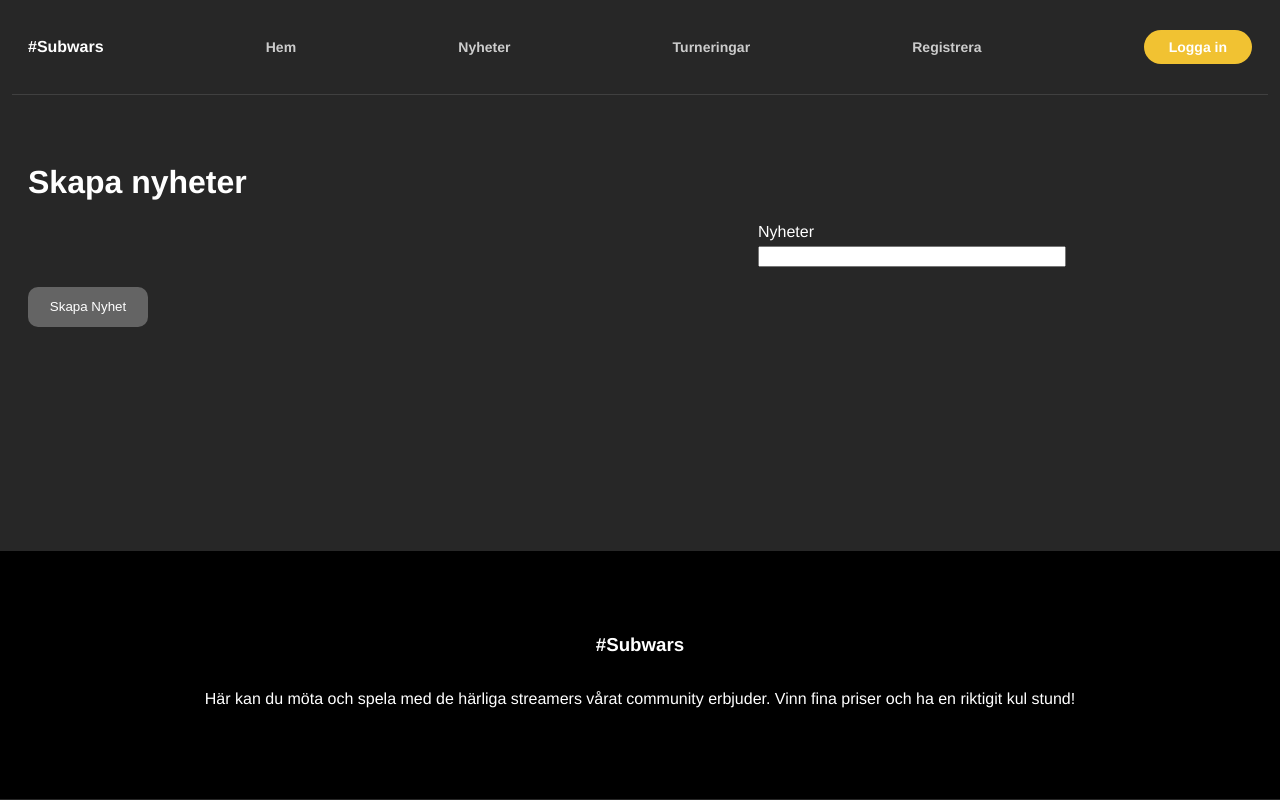
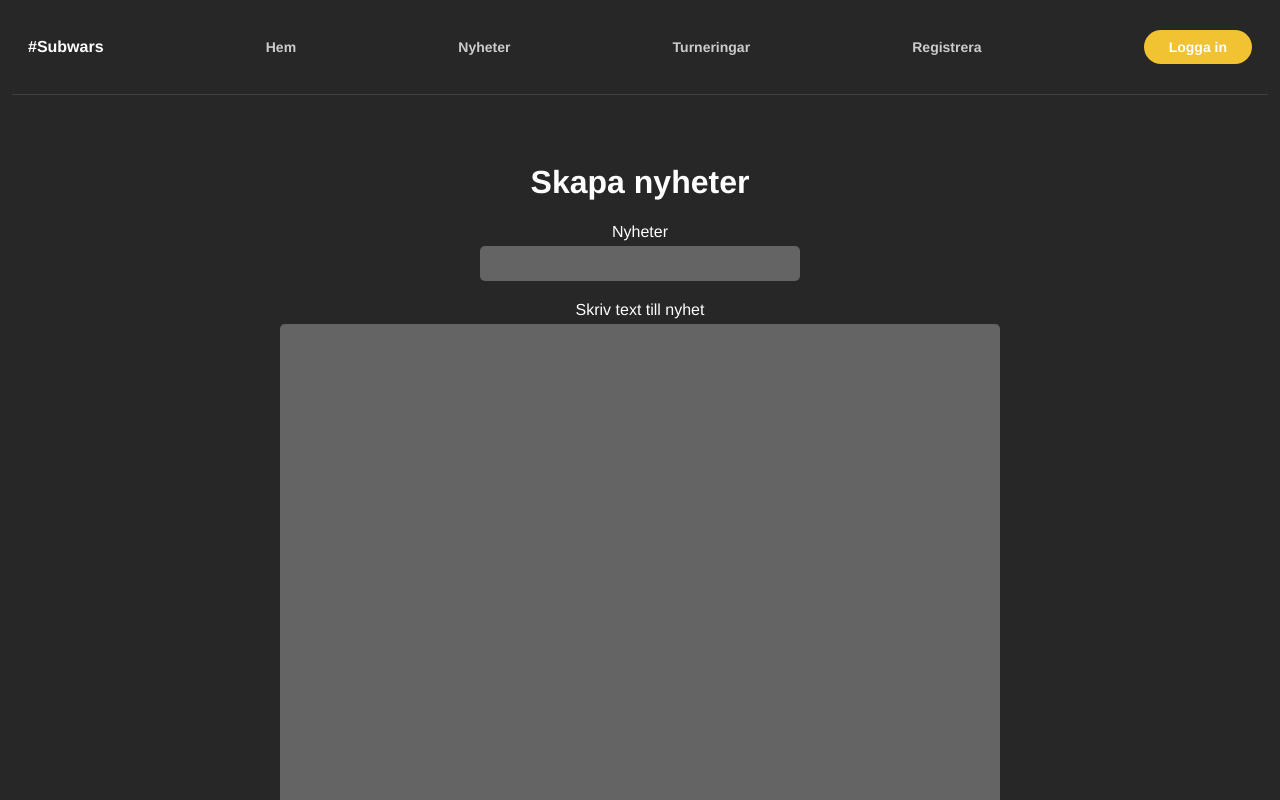
Before and after one commit to william-kakela/Subwars, a Vue app: page /news-create in a window 1280 px wide. Shown: the top 800 px of the page. Built offline with nearby package versions, Linux system fonts and the light colour scheme.

Commit message:
fixed error handle when inlogged failed

```diff
--- a/src/views/HomeView.vue
+++ b/src/views/HomeView.vue
@@ -19,7 +19,7 @@
         </router-link>
       </div>
     </section>
-      {{user.permission}}
+
 
   </div>
 </template>
@@ -96,18 +96,17 @@ export default {
 }
 
 .box a {
-  text-decoration: none;
-  font-size: 2rem;
+   text-decoration: none;
+  font-size: 1.5rem;
   color: white;
+  font-weight: 900;
+  text-transform: uppercase;
+  letter-spacing: 0.2rem;
+  z-index: 50;
 }
 
 .box a:hover {
-  background-image: linear-gradient(
-    to right,
-    #000,
-    #000 50%,
-    #f1c232 50%
-  );
+  background-image: linear-gradient(to right, #000, #000 50%, #f1c232 50%);
   background-size: 200% 100%;
   background-position: -100%;
   -webkit-background-clip: text;
--- a/src/views/LoginView.vue
+++ b/src/views/LoginView.vue
@@ -4,6 +4,9 @@
     <form @submit.prevent="login">
       <div class="input-wrapper">
         <label for="email">E-postadress</label>
+          <div v-if="error" class="alert alert-danger" role="alert">
+          {{error}}
+        </div>
         <input
           type="email"
           id="email"
@@ -38,6 +41,7 @@ export default {
     return {
       email: "",
       password: "",
+      error: '',
     };
   },
 
@@ -66,26 +70,10 @@ export default {
              this.$router.push("/");
           });
         })
-        .catch((error) => {
-          console.log(error);
+        .catch(() => {
+          this.error = 'Fel användarnamn eller lösenord, vänlig försök igen';
         });
     },
-
-    //async conectionLogin() {
-    //const getAuth = getAuth
-    //const userAuthLoggedin = new userAuthLoggedin();
-    //const users = await getAuth(getAuth, userAuthLoggedin);
-    //const user = users.user;
-    //const q = query(collection(db, "users"), where("uid", "==", user.uid));
-    //const docs = await getDocs(q);
-    //if(docs.docs.length === 0) {
-    //await addDoc(collection(db,"users"), {
-    //uid: user.uid,
-    //name: user.username,
-    //email: user.email
-    //});
-    //}
-    //}
   },
 };
 </script>
--- a/src/views/NewsCreateView.vue
+++ b/src/views/NewsCreateView.vue
@@ -6,6 +6,11 @@
       <label for="news">Nyheter</label>
       <input type="text" id="news" v-model="newsLetter" />
       </div>
+       <div class="input-wrapper-create-newstext">
+      <label for="news-text">Skriv text till nyhet</label>
+      <textarea type="text" id="news-text" v-model="newsText" />
+      </div>
+
       <button type="submit" class="button-create-news">Skapa Nyhet</button>
     </form>
   </div>
@@ -21,6 +26,7 @@ export default {
   data() {
     return {
       newsLetter: "",
+      newsText: '',
     };
   },
 
@@ -29,9 +35,12 @@ export default {
       try {
         const docRef = await addDoc(collection(db, "news"), {
           newsLetter: this.newsLetter,
+          newsText: this.newsText
         });
 
         console.log("Document written with ID: ", docRef.id);
+        this.newsLetter = '',
+        this.newsText = ''
       } catch (e) {
         console.error("Error adding document: ", e);
       }
@@ -45,16 +54,48 @@ export default {
 .news-create {
   background: #272727;
   color: white;
+  text-align: center;
 }
 
 .input-wrapper-create-news {
-	display: flex;
-	flex-direction: column;
-	gap: 5px;
+  display: flex;
+  flex-direction: column;
+  gap: 5px;
   padding-bottom: 20px;
-  margin-left: 730px;
-  width: 308px;
+  align-items: center;
 }
+
+.input-wrapper-create-news > input {
+  width: 300px;
+  background-color: #646464;
+  border: none;
+  padding: 10px;
+  border-radius: 5px;
+  color: white;
+}
+
+::placeholder {
+  color: white;
+}
+
+.input-wrapper-create-newstext {
+  display: flex;
+  flex-direction: column;
+  gap: 5px;
+  padding-bottom: 20px;
+  align-items: center;
+}
+
+.input-wrapper-create-newstext > textarea {
+  width: 700px;
+  height: 500px;
+  background-color: #646464;
+  border: none;
+  padding: 10px;
+  border-radius: 5px;
+  color: white;
+}
+
 
 .button-create-news {
    background: #646464;
@@ -63,6 +104,7 @@ export default {
    width: 120px;
    height: 40px;
    border: none;
+   cursor: pointer;
 }
 
 </style>
--- a/src/views/NewsView.vue
+++ b/src/views/NewsView.vue
@@ -14,18 +14,11 @@
           {{ news.newsLetter }}
           </h3>
           <p>
-            Lorem, ipsum dolor sit amet consectetur adipisicing elit. Repellat
-            dolor quod iusto a excepturi earum magnam aliquid saepe nisi neque
-            est rerum fugit beatae consequatur accusamus veritatis id, laborum
-            maxime totam minus laboriosam reprehenderit modi perferendis
-            adipisci. Sapiente error tenetur illo cumque cupiditate iure ratione
-            voluptates explicabo beatae porro a nesciunt nisi pariatur, quod
-            amet et dolore perspiciatis delectus inventore necessitatibus
-            corporis illum tempore minus animi. A officiis optio voluptates, hic
-            magnam velit quia aut excepturi aspernatur. Aperiam nisi nesciunt
-            reiciendis deserunt incidunt quisquam quae accusamus inventore fuga
+            {{news.newsText}}
           </p>
+
         </div>
+
       </article>
     </section>
   </div>
@@ -45,6 +38,7 @@ export default {
   data() {
     return {
       newsLetters: [],
+      newsText: [],
     };
   },
 
@@ -53,6 +47,7 @@ export default {
       const querySnapshot = await getDocs(collection(db, "news"));
       querySnapshot.forEach((doc) => {
         this.newsLetters.push(doc.data());
+        this.newsText.push(doc.data());
       });
     },
   },
--- a/src/views/RegisterView.vue
+++ b/src/views/RegisterView.vue
@@ -38,14 +38,14 @@
           v-model="user.username"
         />
       </div>
-      <div class="input-wrapper-register">
+     <!-- <div class="input-wrapper-register">
         <label for="permission">Behörighet</label>
-        <select name="permission" id="permission" v-model="user.permission">
+         <select name="permission" id="permission" v-model="user.permission">
           <option value="">Välj</option>
           <option value="USER">Användare</option>
           <option value="ADMIN">Admin</option>
         </select>
-      </div>
+      </div> -->
       <button type="submit" class="button-register">Registrera</button>
     </form>
   </div>
--- a/src/views/TournamentCreateView.vue
+++ b/src/views/TournamentCreateView.vue
@@ -44,22 +44,30 @@ export default {
 <style scoped>
 
 .tournament-create {
- background: #272727;
+  background: #272727;
   color: white;
-
-}
-
-input {
-  border-radius: 5%;
+  text-align: center;
 }
 
 .input-wrapper-create-tournament {
-	display: flex;
-	flex-direction: column;
-	gap: 5px;
+  display: flex;
+  flex-direction: column;
+  gap: 5px;
   padding-bottom: 20px;
-  width: 308px;
-  margin-left: 730px;
+  align-items: center;
+}
+
+.input-wrapper-create-tournament> input {
+  width: 300px;
+  background-color: #646464;
+  border: none;
+  padding: 10px;
+  border-radius: 5px;
+  color: white;
+}
+
+::placeholder {
+  color: white;
 }
 
 .button-tournament {
--- a/src/views/TournamentView.vue
+++ b/src/views/TournamentView.vue
@@ -3,10 +3,8 @@
 		<section>
 			<h3 class="title-text">{{ tournament.title }}</h3>
 			<p class="bread-text">
-				Lorem ipsum dolor sit amet, consectetur adipisicing elit. Ad amet
-				architecto consectetur debitis dicta dignissimos distinctio, dolor
-				doloremque doloribus, eius, enim et fuga fugiat id illum ipsa iste
-				itaque.
+				Välkommen till Subwars, Detta är en turnering för att skapa en roligt upplevelse och en chans på att vinna fantastiska priser.
+				Var god att läs igenom reglerna innan du anmäler dig till turneringen.
 			</p>
 		</section>
 
@@ -33,14 +31,9 @@
 		<section>
 			<h3 class="title-text">Regler</h3>
 			<p class="bread-text">
-				Lorem ipsum dolor sit amet, consectetur adipisicing elit. Accusantium
-				expedita iste maiores minima odio omnis quo ratione sequi? Alias animi
-				autem blanditiis, commodi dolor dolore harum odit quia similique
-				tempore. Aut cumque dignissimos dolores, fugit libero maiores, neque,
-				numquam odio quas recusandae tempora tenetur? Ab at commodi esse
-				explicabo odit ratione, sequi tenetur voluptates. Aperiam architecto in
-				ipsum molestias, nisi provident quae quod. Dolor doloribus ipsam
-				praesentium repudiandae temporibus. Architecto ea est impedit in.
+				Fusk är förbjudet! Vid FUSK = direkt bannad från alla deltaganden i subwars.
+				Rasism är totalt förbjudet.
+				Man spelar mr 16 där det vinnande laget går vidare och det förlorande laget åker ut.
 			</p>
 		</section>
 
```
